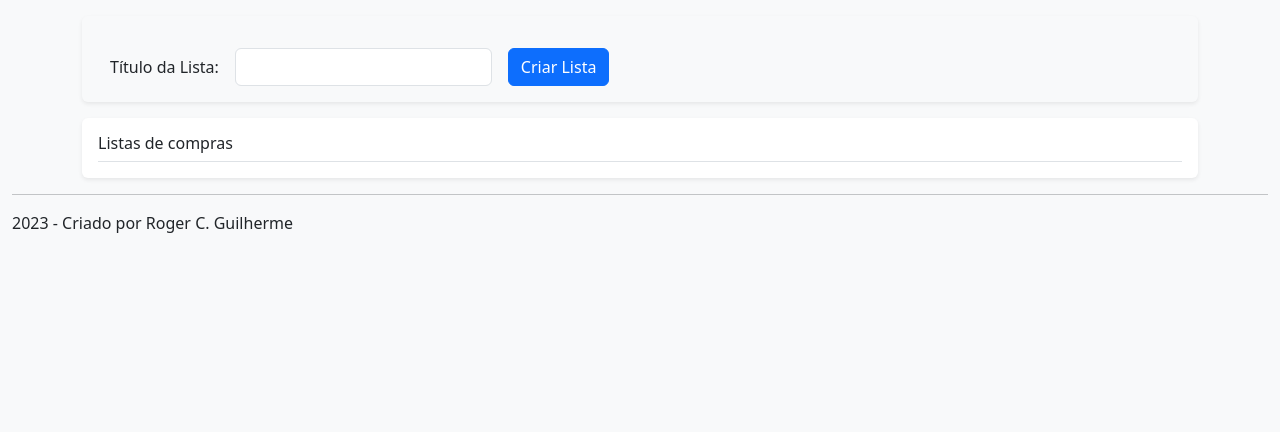
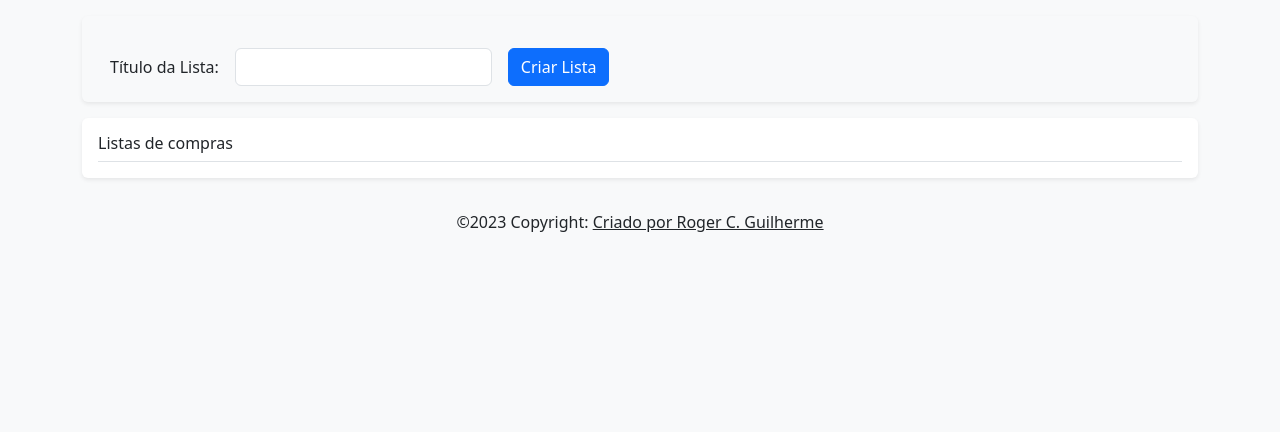
Before and after one commit to rogercgui/listaRdecompras, a PHP site: page / in a window 1280 px wide. Shown: the part 56-488 px from the top of the page. Run offline with PHP 8.4, Linux system fonts and the light colour scheme.

Commit message:
Update footer.php

```diff
--- a/app/views/public/footer.php
+++ b/app/views/public/footer.php
@@ -54,11 +54,14 @@
         <script src="public/assets/js/popper.min.js"></script>
         <script src="public/assets/js/bootstrap.min.js"></script>
         <script src="public/assets/js/bootstrap.bundle.min.js"></script>
+        <script src="public/assets/js/toTop.js"></script>
 
 
         <footer class="container-fluid">
-            <hr>
-            2023 - Criado por Roger C. Guilherme
+          <div class="text-center py-3" >
+            ©2023 Copyright:
+            <a class="text-dark" href="https://github.com/rogercgui/listaRdecompras" target="_blank">Criado por Roger C. Guilherme</a>
+          </div>
         </footer>
     </body>
     </html>
```
